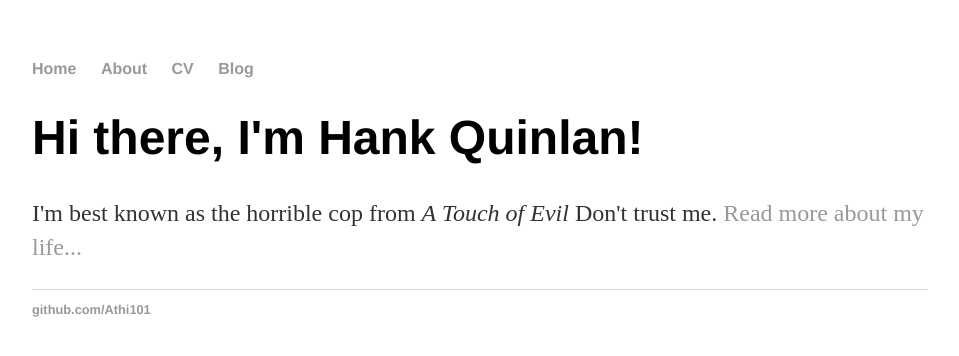
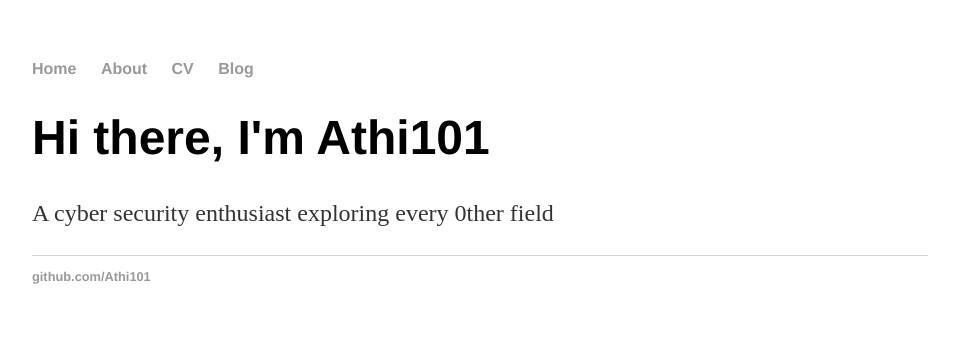
Before and after one commit to Athi101/Athi101.github.io, a Jekyll site: the page built from index.html, in a window 1280 px wide. Shown: the top 356 px of the page, without its empty margins (160-1119 px from the left). Built offline with Jekyll 4.4.1, drawn with Linux system fonts in a browser that asks for light colours.

Commit message:
Update index.html

```diff
--- a/index.html
+++ b/index.html
@@ -1,8 +1,8 @@
 ---
 layout: default
-title: Hank Quinlan, Horrible Cop
+title: Running Out of Ink
 ---
 <div class="blurb">
-	<h1>Hi there, I'm Hank Quinlan!</h1>
-	<p>I'm best known as the horrible cop from <em>A Touch of Evil</em> Don't trust me. <a href="/about">Read more about my life...</a></p>
+	<h1>Hi there, I'm Athi101</h1>
+	<p>A cyber security enthusiast exploring every 0ther field</p>
 </div><!-- /.blurb -->
```
